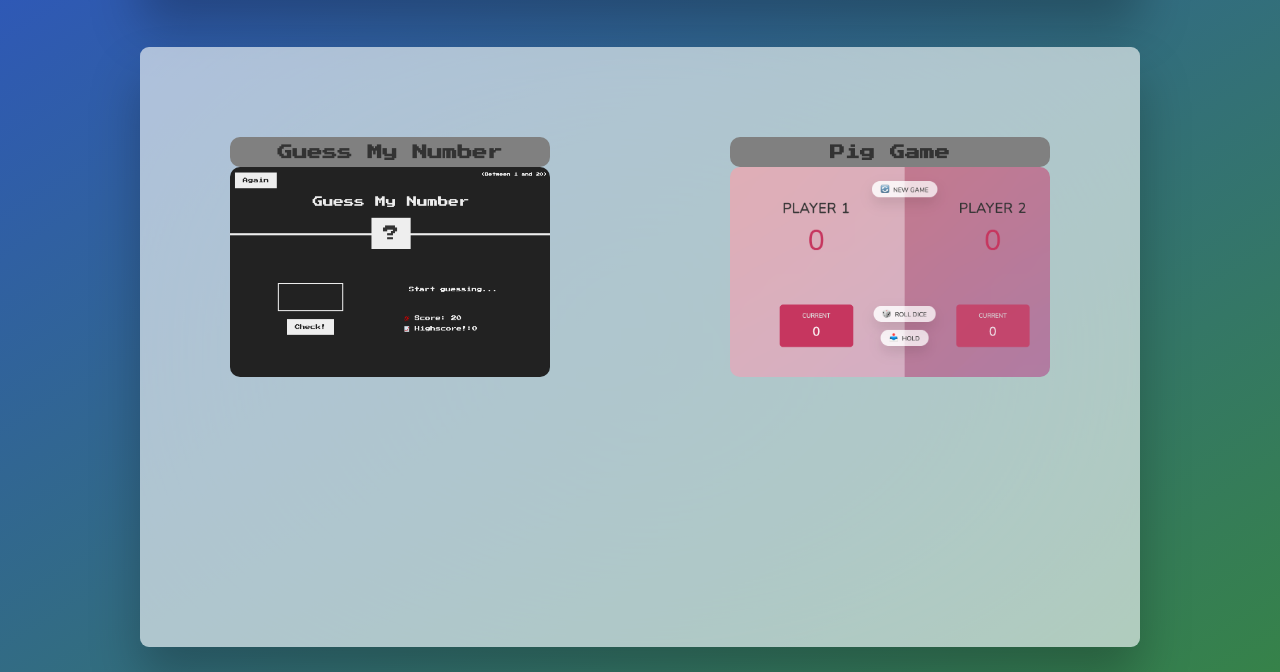
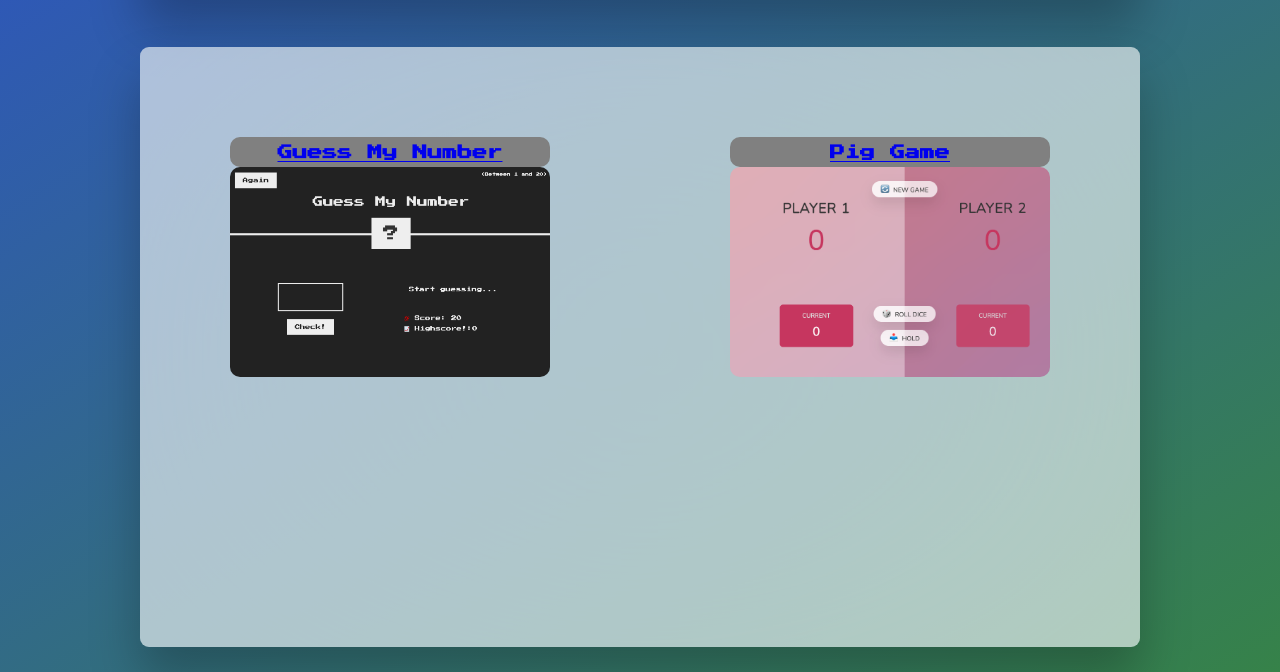
Before and after one commit to evazquez2148/Game-library, a plain HTML site: page index.htm in a window 1280 px wide. Shown: the part 128-800 px from the top of the page. Drawn offline with Linux system fonts and the light colour scheme.

Commit message:
Adding anchor tags

```diff
--- a/index.htm
+++ b/index.htm
@@ -17,11 +17,15 @@
     </header>
     <main>
       <section class="center-block left-box">
-        <h1 class="center-box-title">Guess My Number</h1>
+        <h1 class="center-box-title">
+          <a href="Guess-Number/html/index.htm">Guess My Number</a>
+        </h1>
         <div class="image1"></div>
       </section>
       <section class="center-block right-box">
-        <h1 class="center-box-title">Pig Game</h1>
+        <h1 class="center-box-title">
+          <a href="Pig-Game/index.htm">Pig Game</a>
+        </h1>
         <div class="image2"></div>
       </section>
     </main>
```
